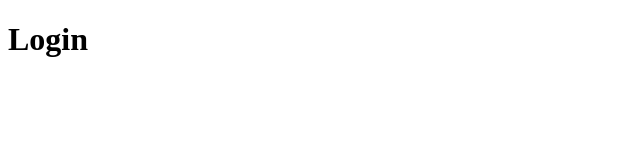
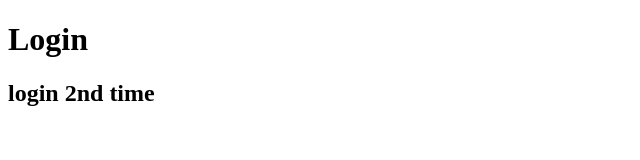
Before and after one commit to mayur-g-p/git-learning, a plain HTML site: page login.html in a window 1280 px wide. Shown: the whole page, without its empty margins (0-640 px from the left). Drawn offline with Linux system fonts and the light colour scheme.

Commit message:
save login.html

```diff
--- a/login.html
+++ b/login.html
@@ -10,6 +10,7 @@
 
 <body>
     <h1>Login</h1>
+    <h2>login 2nd time</h2>
 </body>
 
 </html>
```
